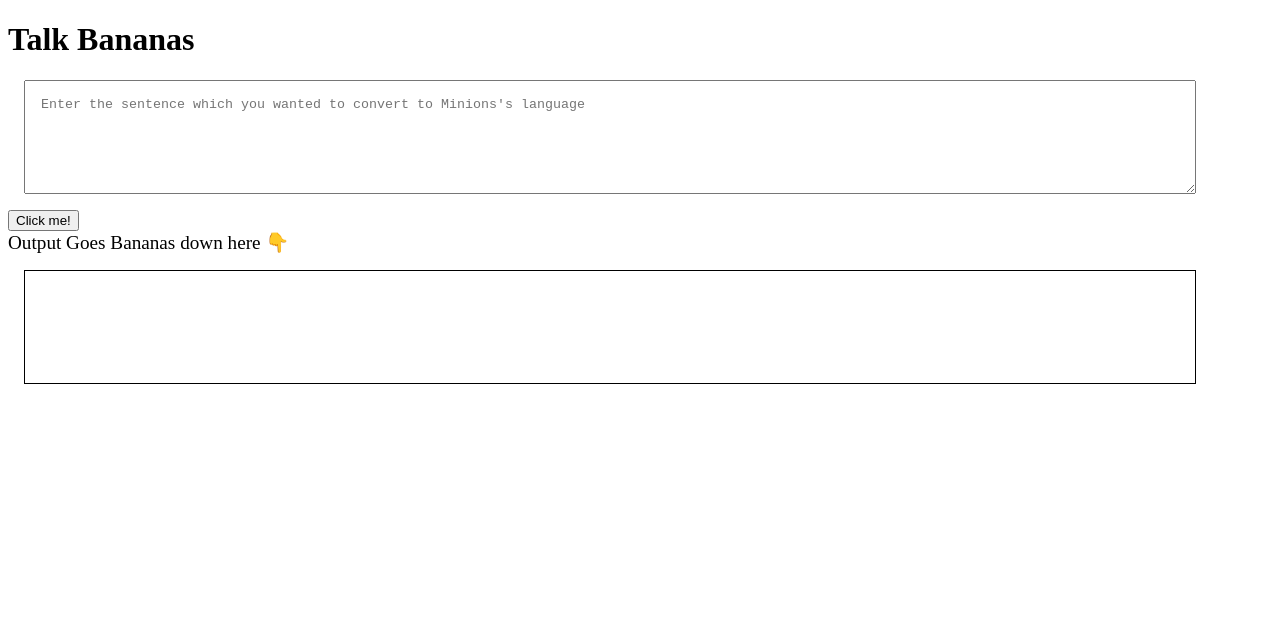
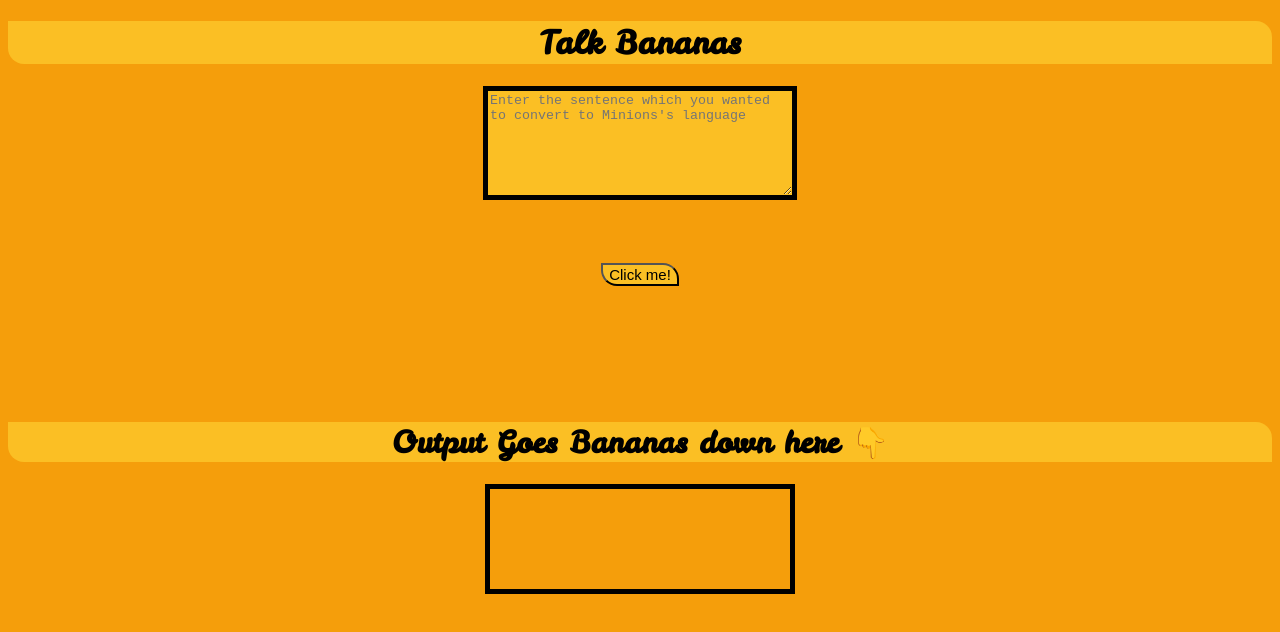
Before and after one commit to pranikz/banana-speaks-neog, a plain HTML site: page index.html in a window 1280 px wide. Drawn offline with Linux system fonts and the light colour scheme.

Commit message:
Project gone live and banans!

```diff
--- a/app.js
+++ b/app.js
@@ -2,7 +2,29 @@ var btnTranslate = document.querySelector("#btn-translate");
 var txtInput = document.querySelector("#txt-input");
 var outputDiv = document.querySelector("#output");
 
-btnTranslate.addEventListener("click",function clickEventHandler() {
-    outputDiv.innerText = " banana language " + txtInput.value;
+// var serverURL = "https://lessonfourapi.tanaypratap.repl.co/translate/yoda.json";
+
+var serverURL= "https://api.funtranslations.com/translate/minion.json"; //api calling
+
+function getTranslation(text) {
+    return serverURL + "?" + "text=" + text
+}
+function errorHandler(error) {
+    console.log("error occured", error);
+    alert("Something wrong with server Try again after sometime")
+}
+
+btnTranslate.addEventListener("click", function clickEventHandler() {
+
+    var inputText = txtInput.value; // taking input
+
+    // calling server for procressing
+    fetch(getTranslation(inputText))
+        .then(response => response.json())
+        .then(json => {
+            var translatedText = json.contents.translated;
+            outputDiv.innerText = translatedText; //output
+        })
+        .catch(errorHandler)
 
 })
--- a/index.html
+++ b/index.html
@@ -4,24 +4,10 @@
 <head>
     <meta charset="UTF-8">
     <meta name="viewport" content="width=device-width, initial-scale=1.0">
+    <link rel="preconnect" href="https://fonts.gstatic.com">
+    <link href="https://fonts.googleapis.com/css2?family=Leckerli+One&display=swap" rel="stylesheet">
     <title>Bananas translator</title>
-    <style>
-        textarea {
-            width: 90%;
-            height: 10vh;
-            display: block;
-            margin: 1rem;
-            padding: 1rem;
-
-        }
-        #output{
-            border: 1px solid black;
-            height: 10vh;
-            width: 90%;
-            margin: 1rem;
-            padding: 1rem;
-        }
-    </style>
+    <link rel="stylesheet" type="text/css" href="/styles.css">
 
 </head>
 
@@ -30,9 +16,13 @@
     <textarea placeholder="Enter the sentence which you wanted to convert to Minions's language"
         id="txt-input"></textarea>
     <button id="btn-translate">Click me!</button>
-
-    <div style="font-size: larger;">Output Goes Bananas down here 👇</div>
+    &nbsp;
+    <div style="font-size: larger;">
+        <h2>Output Goes Bananas down here 👇</h2>
+    </div>
+    &nbsp;
     <div id="output"></div>
+    &nbsp;
     <script src="/app.js" type="text/javascript"></script>
 
 </body>
--- /dev/null
+++ b/styles.css
@@ -0,0 +1,57 @@
+body{
+    background-color: #F59E0B;
+    font-family: 'Leckerli One', cursive;
+}
+
+h1 {
+    text-align: center;
+    background:#FBBF24;
+    border-top-right-radius: 1rem;
+    border-bottom-left-radius: 1rem;
+
+}
+
+h2 {
+    text-align: center;
+    display: grid;
+    margin: auto;
+    margin-top: 9%;
+    font-size: 30px;
+    background: #FBBF24;
+    border-top-right-radius: 1rem;
+    border-bottom-left-radius: 1rem;
+}
+
+button {
+    text-align: center;
+    display: grid;
+    margin: auto;
+    margin-top: 5%;
+    font-size: 15px;
+    color: rgb();
+    background:#FBBF24;
+    border-top-right-radius: 1rem;
+    border-bottom-left-radius: 1rem;
+}
+
+textarea {
+    width: 300px;
+    height: 100px;
+    margin: auto;
+    display: grid;
+    left: 25%;
+    border: 5px solid;
+    background:#FBBF24;
+
+
+
+}
+
+#output {
+    border: 5px solid;
+    width: 300px;
+    height: 100px;
+    display: grid;
+    margin: auto;
+
+}
```
